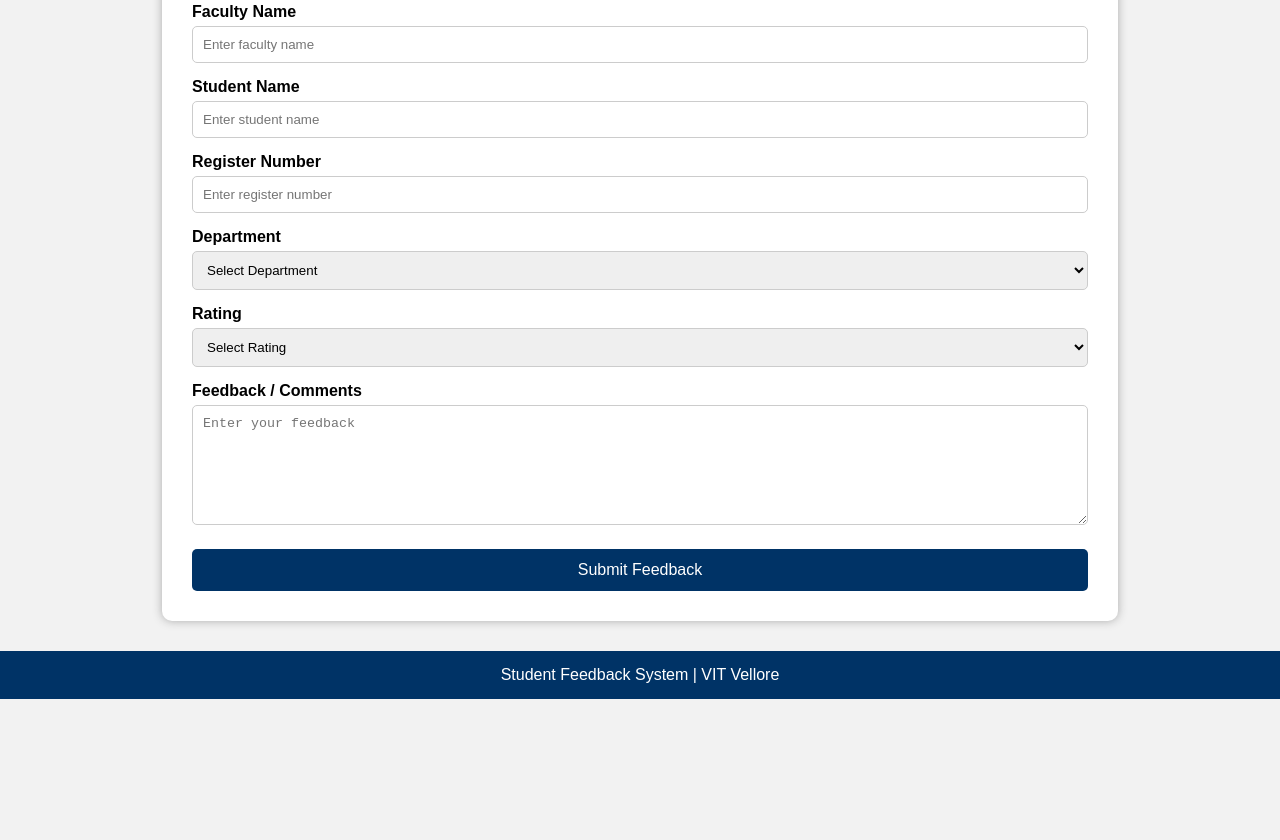
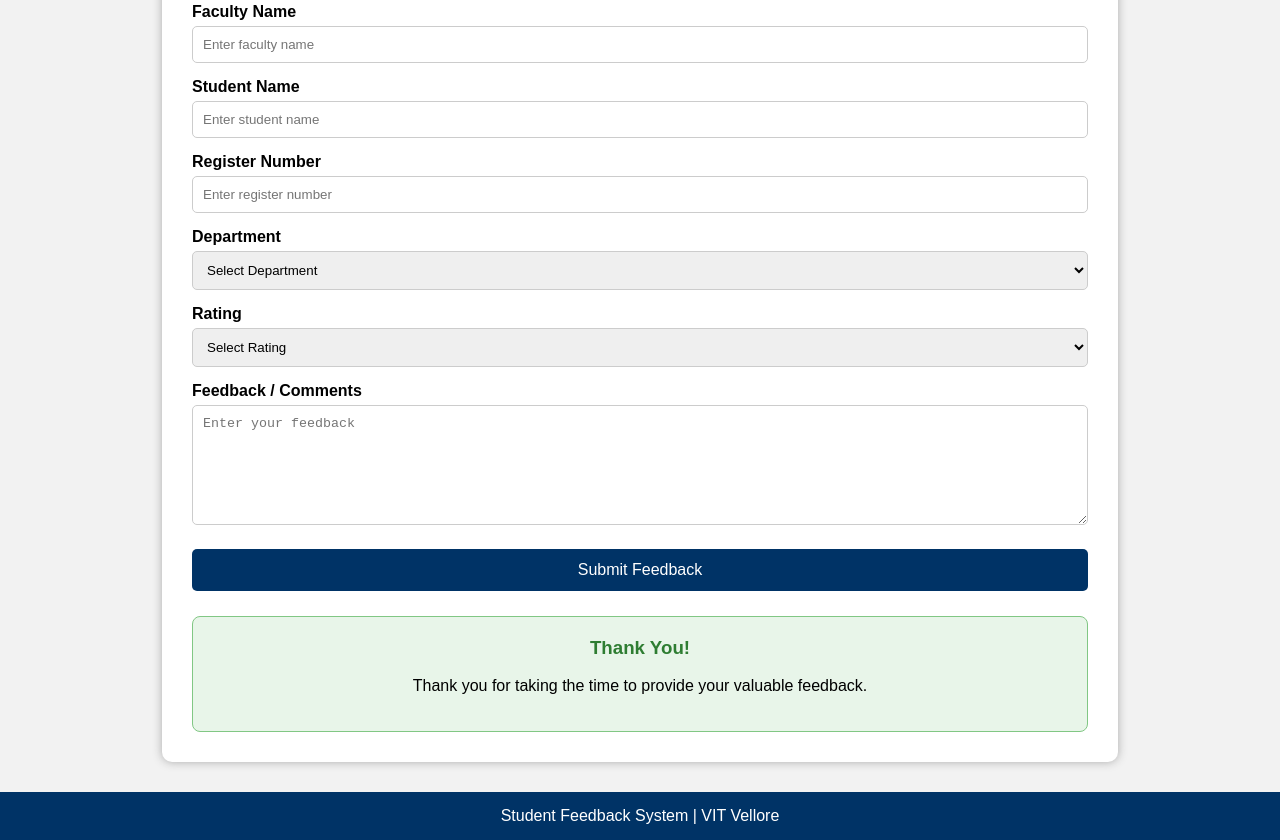
Before and after one commit to harshitchaudhary616/DockerAssessment_08_02, a plain HTML site: page index.html in a window 1280 px wide. Shown: the part 378-1218 px from the top of the page. Before the commit the page ends 1077 px from the top, so only its background shows below. Drawn offline with Linux system fonts and the light colour scheme.

Commit message:
Update index.html

```diff
--- a/index.html
+++ b/index.html
@@ -32,7 +32,9 @@
             font-weight: bold;
         }
 
-        input, select, textarea {
+        input,
+        select,
+        textarea {
             width: 100%;
             padding: 10px;
             margin-top: 5px;
@@ -59,6 +61,20 @@
 
         button:hover {
             background-color: #0055a5;
+        }
+
+        .thank-you {
+            margin-top: 25px;
+            padding: 20px;
+            background-color: #e8f5e9;
+            text-align: center;
+            border-radius: 8px;
+            border: 1px solid #81c784;
+        }
+
+        .thank-you h3 {
+            margin-top: 0;
+            color: #2e7d32;
         }
 
         footer {
@@ -123,6 +139,11 @@
 
     </form>
 
+    <div class="thank-you">
+        <h3>Thank You!</h3>
+        <p>Thank you for taking the time to provide your valuable feedback.</p>
+    </div>
+
 </div>
 
 <footer>
```
